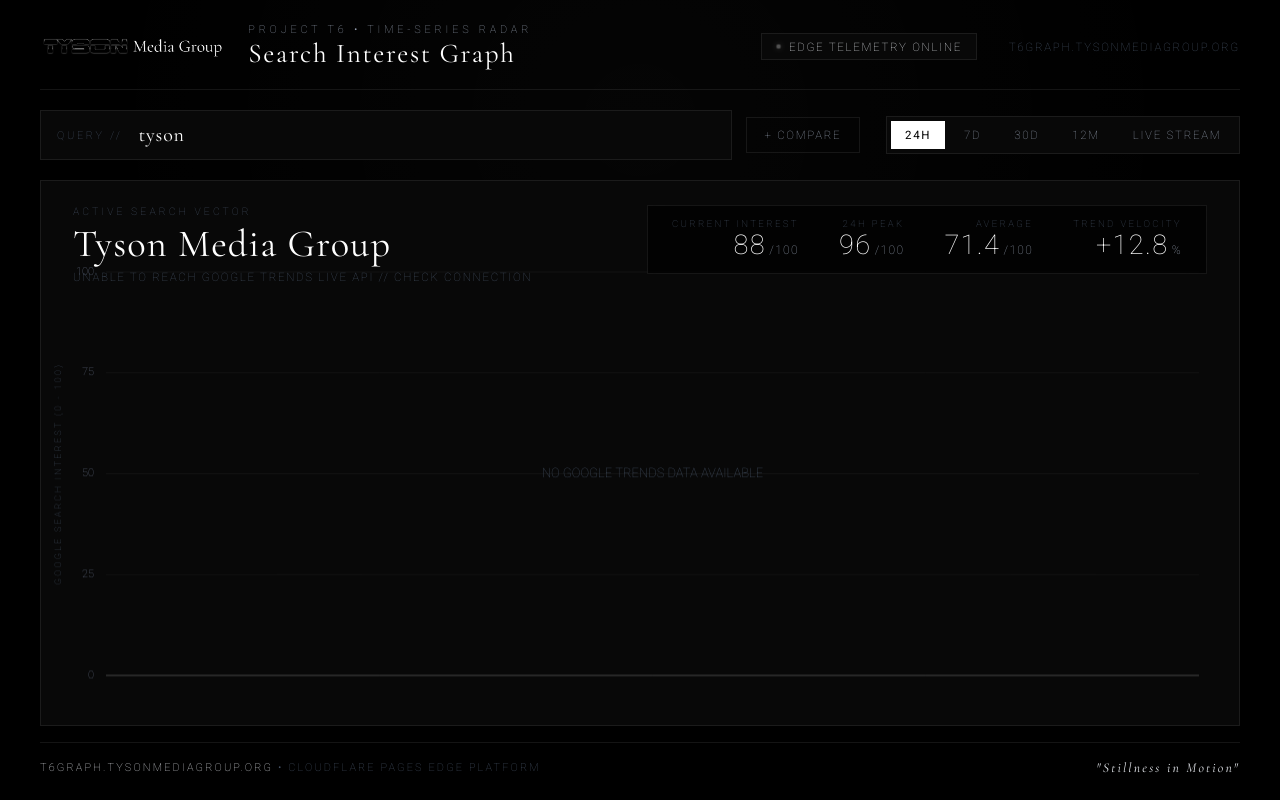
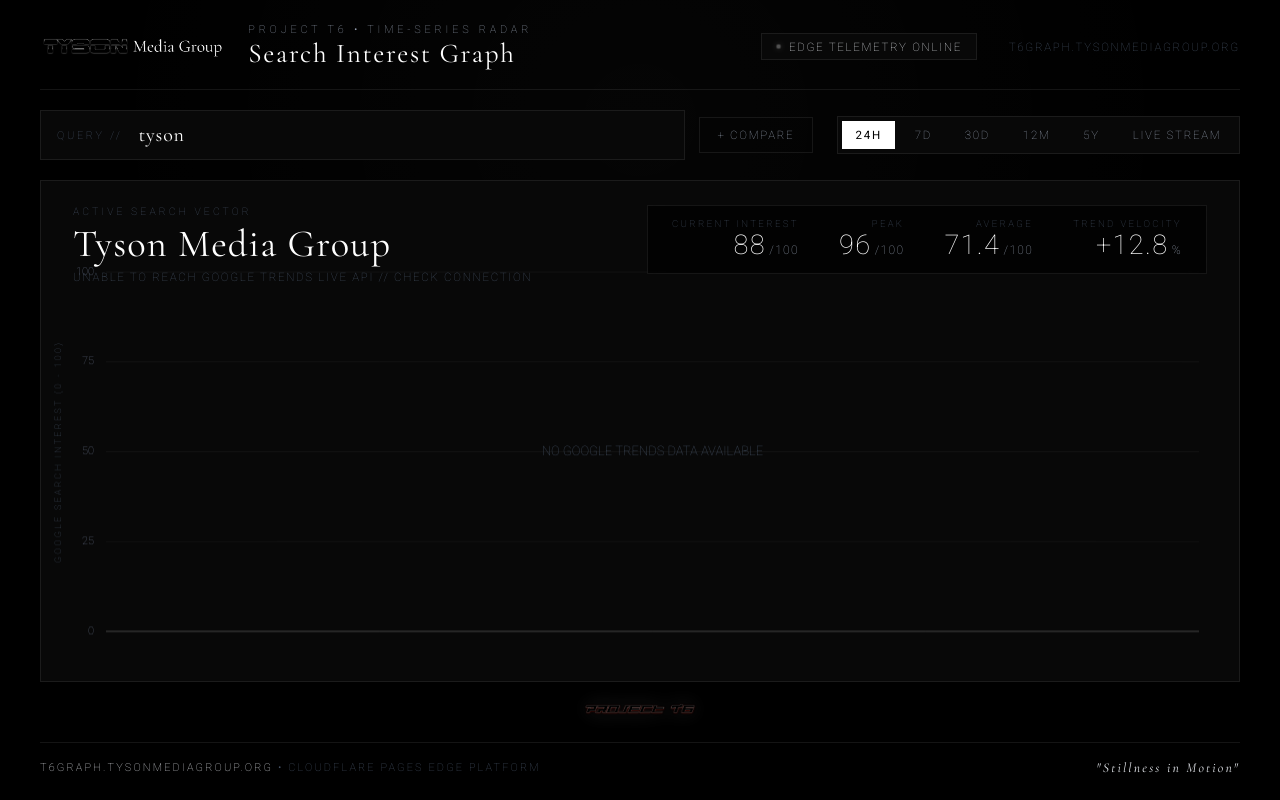
Before and after one commit to tysonmediagroup/t6graph.tysonmediagroup.org, a website: page index.html in a window 1280 px wide. Drawn offline with nearby package versions, Linux system fonts and the light colour scheme; no server answers.

Commit message:
Add 5-Year (5Y) timeline support (262 real points) and Project T6 logo at bottom

```diff
--- a/index.html
+++ b/index.html
@@ -81,6 +81,7 @@
         <button class="btn-timeframe" data-range="7D">7D</button>
         <button class="btn-timeframe" data-range="30D">30D</button>
         <button class="btn-timeframe" data-range="12M">12M</button>
+        <button class="btn-timeframe" data-range="5Y">5Y</button>
         <button class="btn-timeframe" data-range="LIVE">LIVE STREAM</button>
       </div>
     </section>
@@ -111,7 +112,7 @@
             <div class="stat-number"><span id="statCurrent">88</span><span class="stat-suffix">/100</span></div>
           </div>
           <div class="stat-unit">
-            <span class="stat-label">24H PEAK</span>
+            <span class="stat-label">PEAK</span>
             <div class="stat-number"><span id="statPeak">96</span><span class="stat-suffix">/100</span></div>
           </div>
           <div class="stat-unit">
@@ -125,6 +126,13 @@
         </div>
       </div>
     </main>
+
+    <!-- Project T6 Centerpiece Logo -->
+    <div class="project-t6-footer-wrap" style="display: flex; justify-content: center; align-items: center; padding-top: 0.75rem;">
+      <a href="https://t6graph.tysonmediagroup.org" title="PROJECT T6 // TYSON Media Group Framework">
+        <img src="assets/projectT6-logo.png" alt="PROJECT T6" style="height: 28px; width: auto; opacity: 0.85; filter: drop-shadow(0 0 10px rgba(255, 255, 255, 0.15)); transition: opacity 0.3s ease, filter 0.3s ease;" onmouseover="this.style.opacity='1'; this.style.filter='drop-shadow(0 0 18px rgba(255, 255, 255, 0.4))'" onmouseout="this.style.opacity='0.85'; this.style.filter='drop-shadow(0 0 10px rgba(255, 255, 255, 0.15))'">
+      </a>
+    </div>
 
     <!-- Brand Footer -->
     <footer class="brand-footer">
--- a/server.js
+++ b/server.js
@@ -73,6 +73,9 @@ const server = http.createServer(async (req, res) => {
         granular = false;
       } else if (range === '12M') {
         startTime = new Date(now.getTime() - 365 * 24 * 60 * 60 * 1000);
+        granular = false;
+      } else if (range === '5Y') {
+        startTime = new Date(now.getTime() - 5 * 365.25 * 24 * 60 * 60 * 1000);
         granular = false;
       } else if (range === 'LIVE') {
         startTime = new Date(now.getTime() - 4 * 60 * 60 * 1000); // past 4 hours high-res
```
Also changed, not shown: assets/projectT6-logo.png (added).
